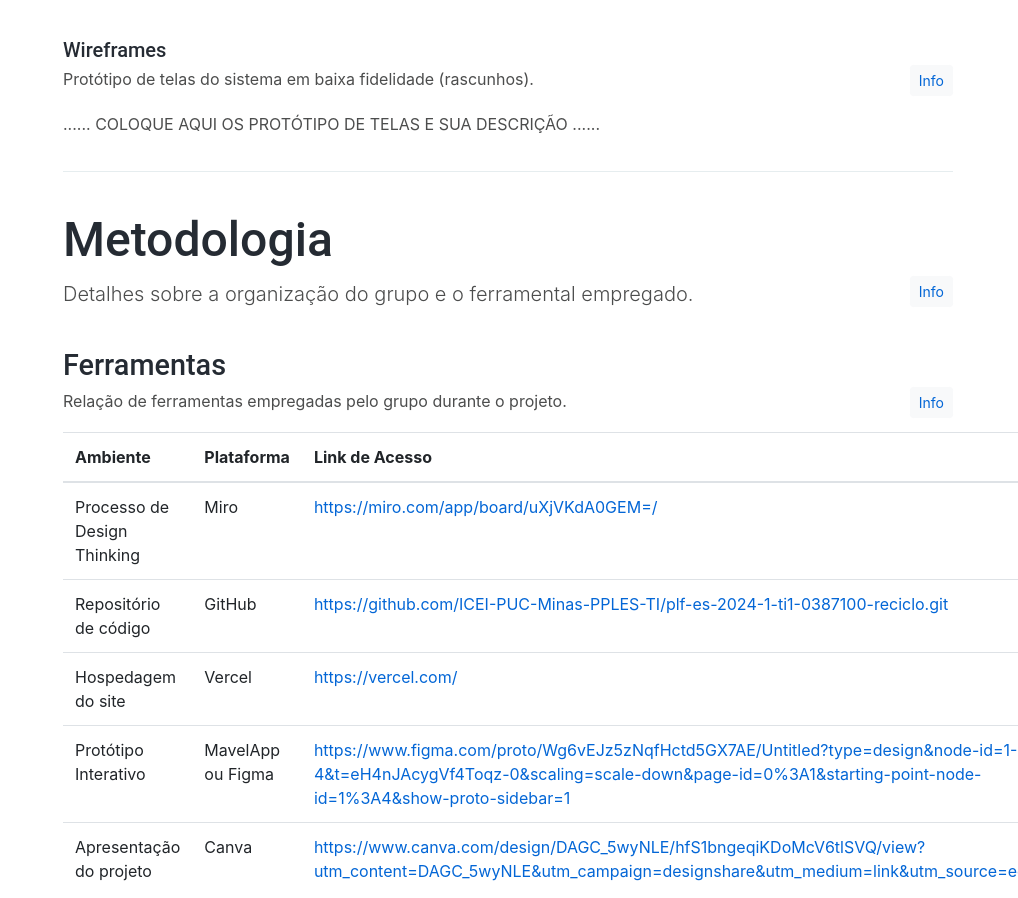
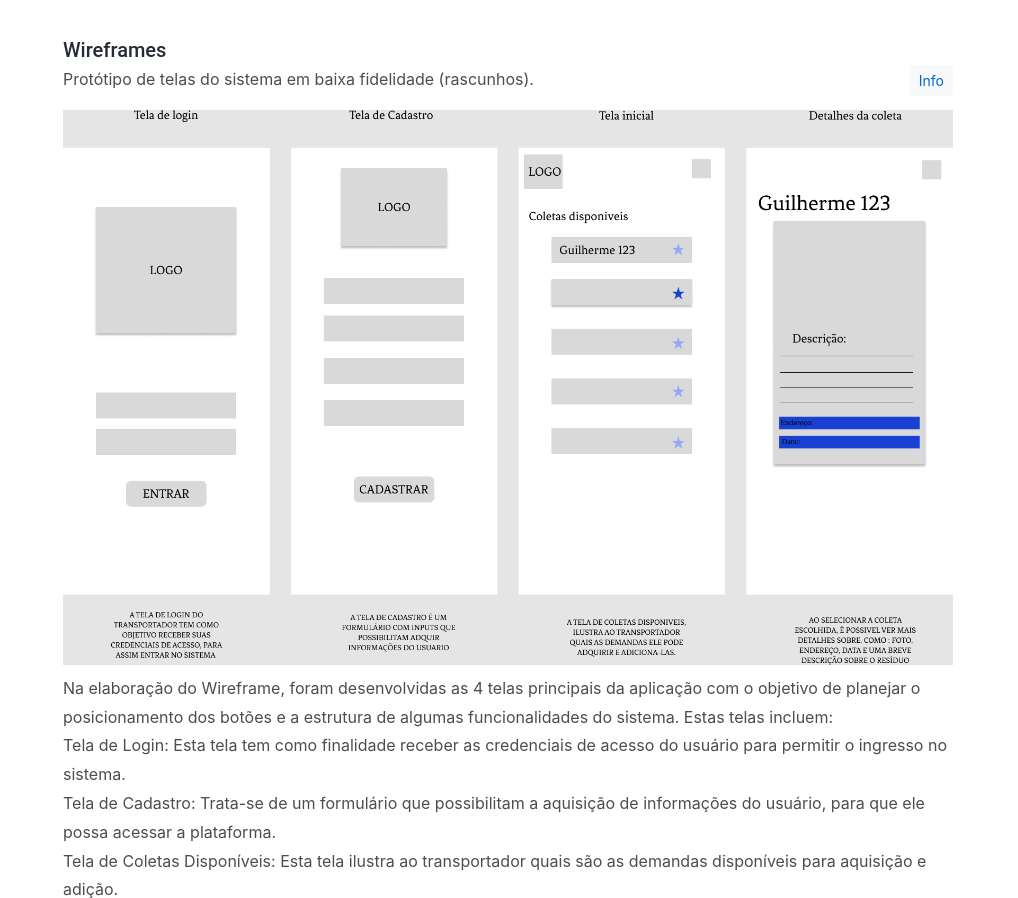
Before and after one commit to ICEI-PUC-Minas-PPLES-TI/plf-es-2024-1-ti1-0387100-reciclo, a plain HTML site: page docs/index.html in a window 1280 px wide. Shown: the part 6498-7396 px from the top of the page, without its empty margins (262-1280 px from the left). Drawn offline with Linux system fonts and the light colour scheme.

Commit message:
Wireframe

```diff
--- a/docs/index.html
+++ b/docs/index.html
@@ -488,7 +488,14 @@
                     semelhante ao layout de elementos fundamentais na interface. <img class="img-fluid"
                       src="assets/images/exemplo-wireframe.png" alt="Exemplo de wireframe"></p>
                 </div>
-                <p>...... COLOQUE AQUI OS PROTÓTIPO DE TELAS E SUA DESCRIÇÃO ......</p>
+                <p><img class="img-fluid" src="assets/images/wireframe.png" alt="Wireframes da aplicação">
+                Na elaboração do Wireframe, foram desenvolvidas as 4 telas principais da aplicação com o objetivo de planejar o posicionamento dos botões e a estrutura de algumas funcionalidades do sistema. Estas telas incluem:<br>
+
+                Tela de Login: Esta tela tem como finalidade receber as credenciais de acesso do usuário para permitir o ingresso no sistema.<br>
+                Tela de Cadastro: Trata-se de um formulário que possibilitam a aquisição de informações do usuário, para que ele possa acessar a plataforma.<br>
+                Tela de Coletas Disponíveis: Esta tela ilustra ao transportador quais são as demandas disponíveis para aquisição e adição.<br>
+                Detalhes da Coleta Selecionada: Ao selecionar uma coleta específica, é possível visualizar mais detalhes, tais como foto, endereço, data e uma breve descrição sobre o resíduo.
+                </p>
               </section>
 
             </section>
```
Also changed, not shown: docs/assets/images/wireframe.png (added).
